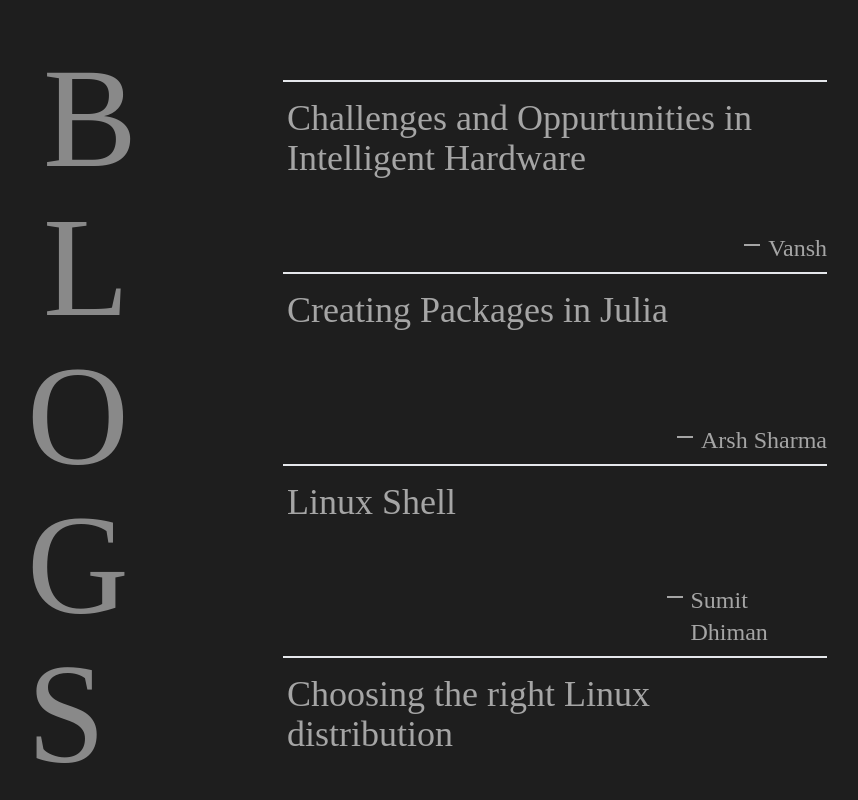
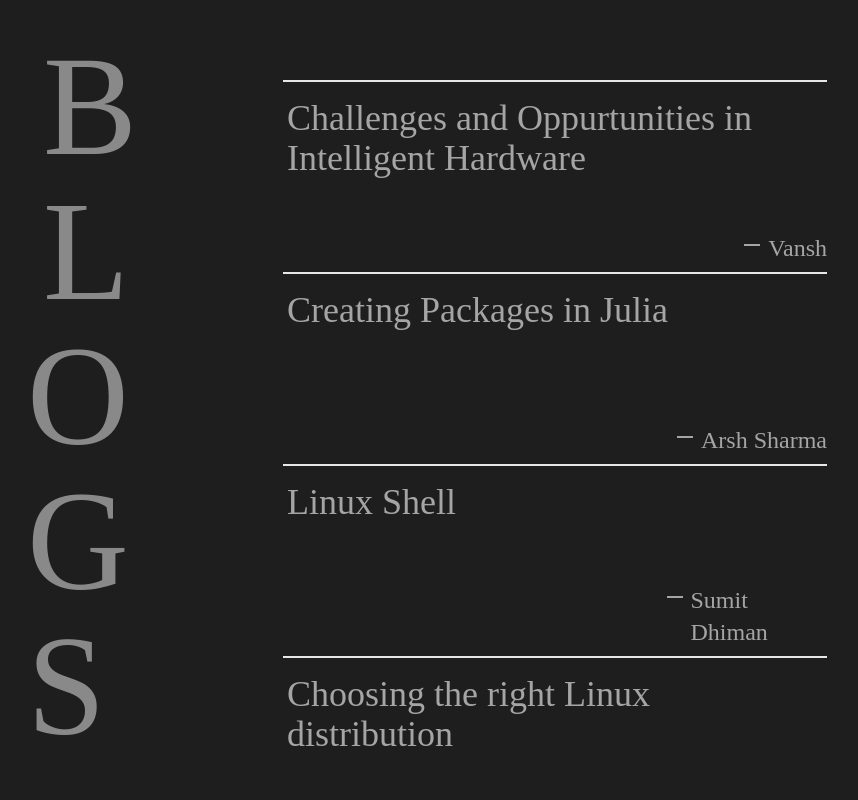
Before and after one commit to istenith/isteNith2k24, a Next.js app: page /blogs in a window 1280 px wide. Shown: the top 800 px of the page, without its empty margins (277-1135 px from the left). Built offline with nearby package versions, Linux system fonts and the light colour scheme.

Commit message:
changes in the blogs section

```diff
--- a/src/app/blogs/[slug]/page.tsx
+++ b/src/app/blogs/[slug]/page.tsx
@@ -37,19 +37,19 @@
     return (
 
 
-        <div className="min-h-screen      background-color: #1E1E1E; text-white">
+        <div className="min-h-screen  bg-[#1e1e1e]   text-white">
             <div className="flex flex-col lg:flex-row ">
-                <div className="w-full lg:w-1/5 lg:mt-24 fixed lg:-top-10 pt-7 pb-3 z-50 lg:ml-80 lg:fixed text-slate-200 flex flex-row lg:flex-col  justify-center lg:justify-start   background-color: #1E1E1E;  lg:bg-transparent ">
-                    <div className="from-neutral-400 text-6xl lg:text-9xl font-r2 lg:mb-4">B</div>
-                    <div className="from-neutral-400 text-6xl lg:text-9xl font-r2 lg:mb-4">L</div>
-                    <div className="from-neutral-400 -ml-2 text-6xl lg:text-9xl font-r2 lg:-ml-4 lg:mb-4">O</div>
-                    <div className="from-neutral-400 -ml-2 text-6xl lg:text-9xl font-r2 lg:-ml-4 lg:mb-4">G</div>
-                    <div className="from-neutral-400 -ml-2 text-6xl lg:text-9xl font-r2 lg:-ml-4 lg:mb-4">S</div>
+                <div className="w-full lg:w-1/5 lg:mt-24  lg:-top-10 pt-7 pb-3 z-50 lg:ml-80 lg:fixed text-slate-200 flex flex-row lg:flex-col  justify-center lg:justify-start    lg:bg-transparent ">
+                    <div className="from-neutral-400 text-6xl lg:text-9xl font-r2 lg:mb-1">B</div>
+                    <div className="from-neutral-400 text-6xl lg:text-9xl font-r2 lg:mb-1">L</div>
+                    <div className="from-neutral-400 -ml-2 text-6xl lg:text-9xl font-r2 lg:-ml-4 lg:mb-1">O</div>
+                    <div className="from-neutral-400 -ml-2 text-6xl lg:text-9xl font-r2 lg:-ml-4 lg:mb-1">G</div>
+                    <div className="from-neutral-400 -ml-2 text-6xl lg:text-9xl font-r2 lg:-ml-4 lg:mb-1">S</div>
                 </div>
 
                 <div className="w-full  md:w-3/4 md:ml-28 px-4 lg:w-7/12 mt-2 md:mt-4 lg:mt-4 lg:pl-40 lg:ml-116 ">
 
-                    <div className="flex flex-col mt-28 lg:mt-16 ">
+                    <div className="flex flex-col mt-4 lg:mt-16 ">
                         <div className="border-t-2 border-white"></div>
                         <div className="lg:mt-2 py-2 md:pt-2 px-1 text-2xl md:text-3xl lg:text-3xl font-actor lg:px-2">{props.fontMatter.title}</div>
                         <div className="bg-custom-grayblog-53 rounded-md lg:mt-8 p-2 mt-8 lg:p-6">
--- a/src/app/blogs/page.tsx
+++ b/src/app/blogs/page.tsx
@@ -26,17 +26,17 @@
 
   return (
 
-    <div className="min-h-screen     background-color: #1E1E1E; ">
-      <div className="flex flex-row lg:flex-row">
-        <div className="w-full z-50 fixed lg:w-1/5 lg:mt-12 lg:ml-80 lg:fixed  flex flex-row justify-center lg:flex-col pt-8 lg:pt-0  lg:justify-start bg-custom-gray1 lg:bg-transparent">
-          <div className=" text-6xl lg:text-141px  font-r2 text-white-48 mb-2">B</div>
-          <div className=" text-6xl lg:text-141px font-r2 text-white-48 mb-2">L</div>
-          <div className="text-white-48 font-r2 lg:-ml-4 text-6xl  lg:text-141px  -ml-1 mb-2">O</div>
-          <div className="text-white-48 font-r2 lg:-ml-4  text-6xl lg:text-141px  -ml-1 mb-2">G</div>
+    <div className="min-h-screen     bg-[#1e1e1e] ">
+      <div className="flex flex-col lg:flex-row">
+        <div className="w-full z-50  lg:w-1/5 lg:mt-9 lg:ml-80 lg:fixed  flex flex-row justify-center lg:flex-col pt-8 lg:pt-0 bg-[#1e1e1e] lg:justify-start lg:bg-transparent">
+          <div className=" text-6xl lg:text-141px  font-r2 text-white-48 mb-1">B</div>
+          <div className=" text-6xl lg:text-141px font-r2 text-white-48 mb-1">L</div>
+          <div className="text-white-48 font-r2 lg:-ml-4 text-6xl  lg:text-141px  -ml-1 mb-1">O</div>
+          <div className="text-white-48 font-r2 lg:-ml-4  text-6xl lg:text-141px  -ml-1 mb-1">G</div>
           <div className="text-white-48 font-r2 lg:-ml-4  text-6xl lg:text-141px -ml-1 mb-0">S</div>
         </div>
 
-        <div className="w-full md:w-11/12 mx-7 md:px-16 lg:px-8 lg:w-6/12 mt-24 lg:mt-4 lg:p-4 lg:ml-auto lg:mr-28 lg:pr-16  ">
+        <div className=" md:w-11/12 mx-7 md:px-16 lg:px-8 lg:w-6/12 mt-0 lg:mt-4 lg:p-4 lg:ml-auto lg:mr-28 lg:pr-16  ">
         {blogs.map(blog =>(
 
             <div className="flex flex-col mt-12 relative h-36 " key={blog.meta.title}>
--- a/src/app/members/page.jsx
+++ b/src/app/members/page.jsx
@@ -43,7 +43,7 @@
   const filteredProfiles = data.members.filter(profile => profile.section === initialYear);
 
   return (
-    <div className="min-h-screen bg-[#1E1E1E] text-white">
+    <div className="min-h-screen   background-color: #1E1E1E text-white">
 
 <div className=' bg-[#1E1E1E] lg:w-full  lg:fixed top-0 z-50 '>
         <div className="lg:mx-10 lg:pt-12 md:mx-60 pt-2 ml-24 text-4xl md:text-6xl lg:px-4 font-r2">ISTE NITH</div>
--- a/tailwind.config.ts
+++ b/tailwind.config.ts
@@ -68,7 +68,7 @@
           "conic-gradient(from 180deg at 50% 50%, var(--tw-gradient-stops))",
       },
       fontSize: {
-        '12xl': '10rem',
+        '15xl': '15rem',
         '10xl': '10rem',
 
         '30px': '30px',   // Custom font size 30px
```
